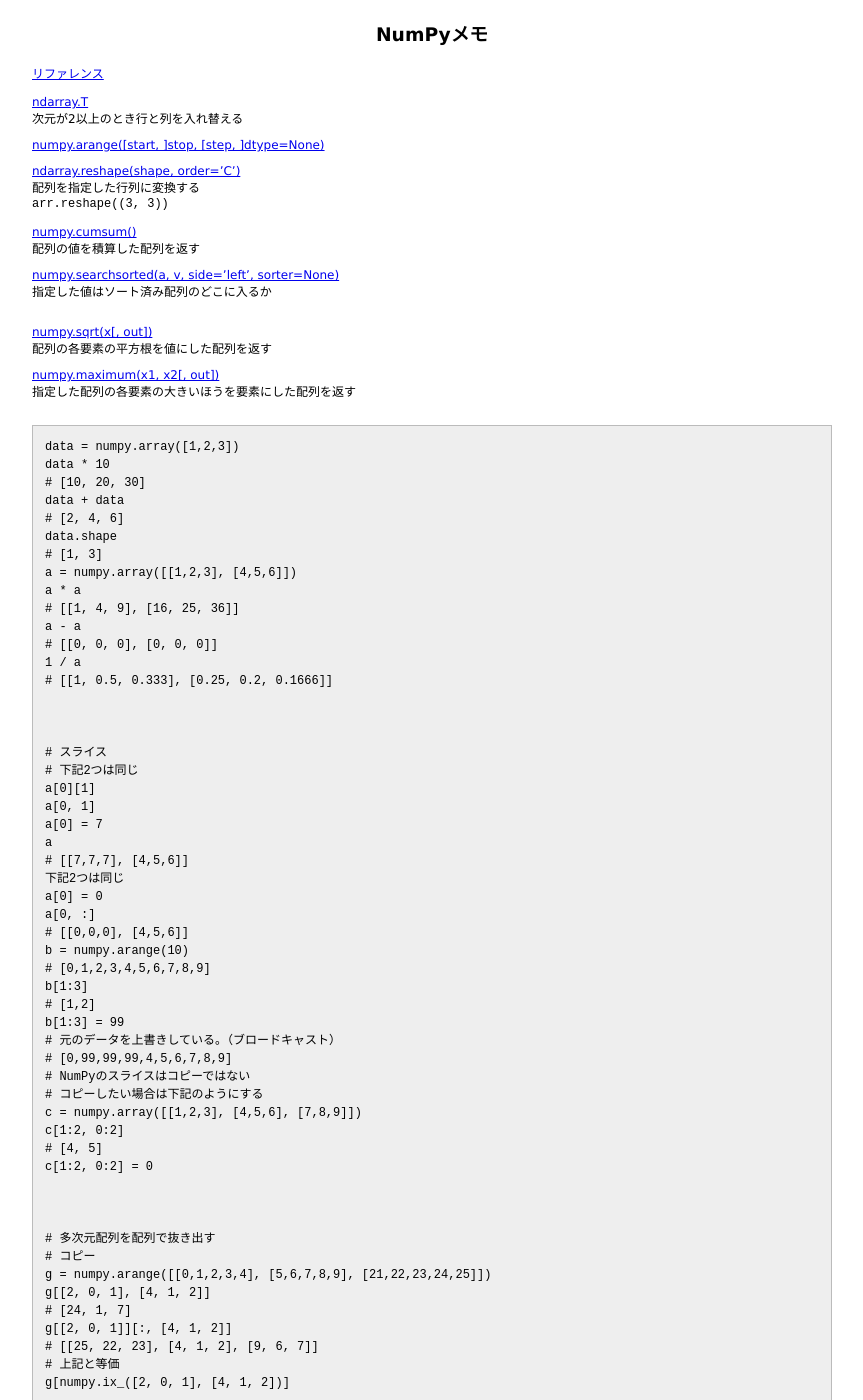
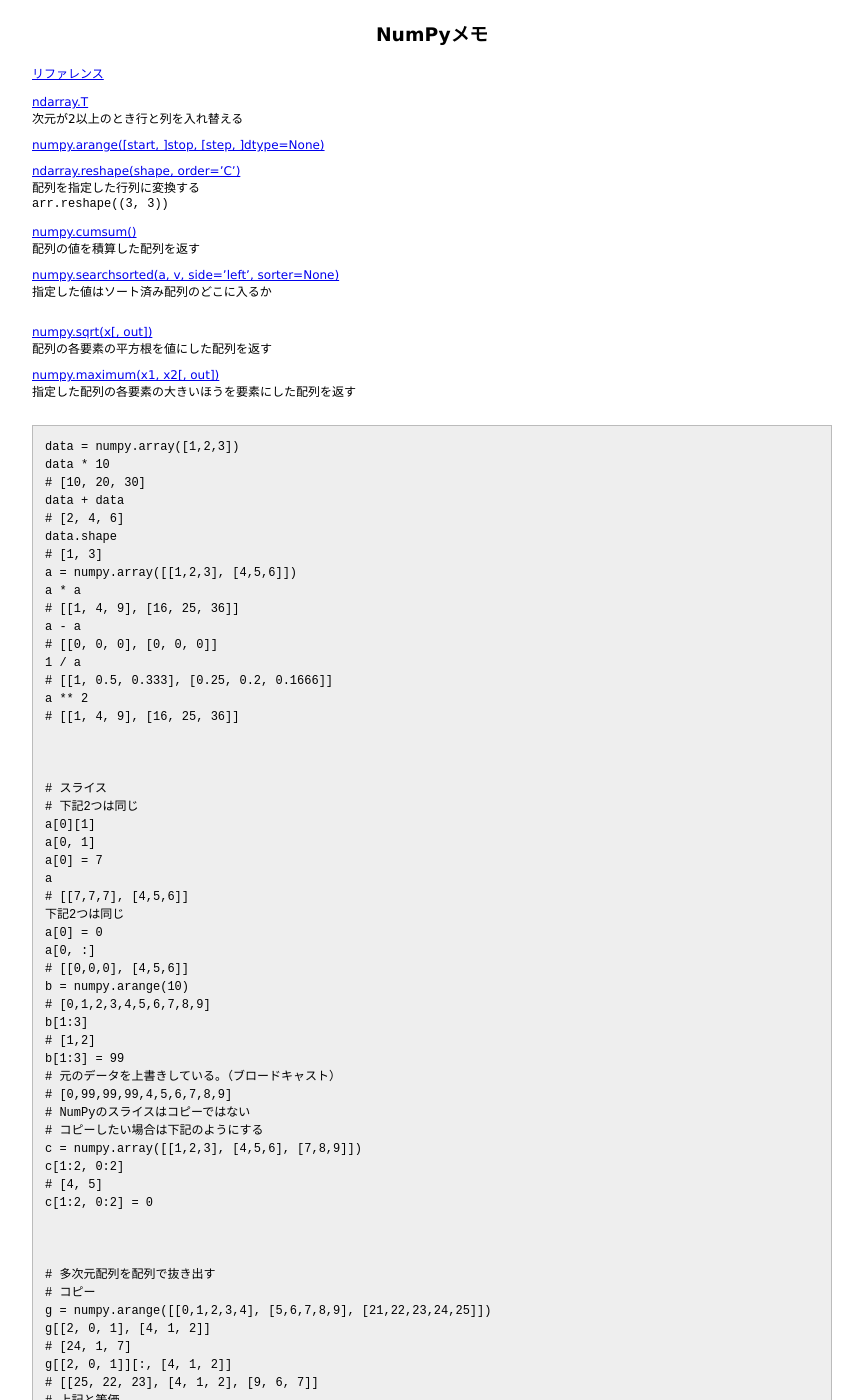
Before and after one commit to 38elements/38elements.github.com, a Jekyll site: the page built from _posts/2016-04-26-numpy.md, in a window 1280 px wide and 1400 px high. Shown: the whole window, without its empty margins (208-1071 px from the left). Built offline with Jekyll 4.4.1, drawn with Linux system fonts in a browser that asks for light colours; some of the changed text lies outside the part shown.

Commit message:
Update 2016-04-26-numpy.md

```diff
--- a/_posts/2016-04-26-numpy.md
+++ b/_posts/2016-04-26-numpy.md
@@ -41,6 +41,8 @@ a - a
 # [[0, 0, 0], [0, 0, 0]]
 1 / a
 # [[1, 0.5, 0.333], [0.25, 0.2, 0.1666]]
+a ** 2
+# [[1, 4, 9], [16, 25, 36]]
 
 
 
```
